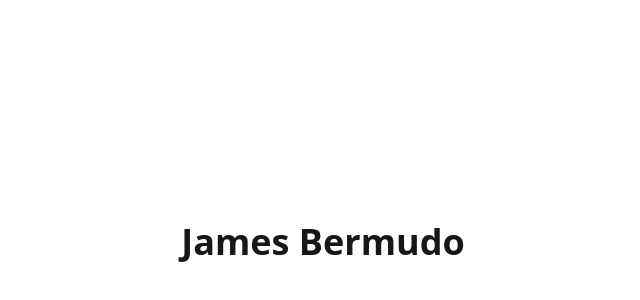
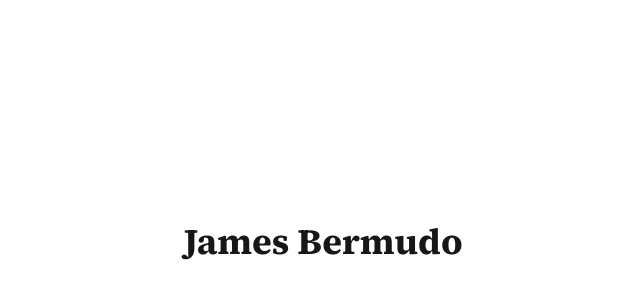
Before and after one commit to jcebermudo/jamesbermudo.com, a Next.js app: page / in a window 1280 px wide. Shown: the part 158-458 px from the top of the page, without its empty margins (317-957 px from the left). Built offline with nearby package versions, Linux system fonts and the light colour scheme.

Commit message:
Refactor layout: replace Geist fonts with Source Serif 4 for improved typography consistency.

```diff
--- a/app/layout.tsx
+++ b/app/layout.tsx
@@ -1,14 +1,9 @@
 import type { Metadata } from "next";
-import { Geist, Geist_Mono } from "next/font/google";
+import { Source_Serif_4 } from "next/font/google";
 import "./globals.css";
 
-const geistSans = Geist({
-  variable: "--font-geist-sans",
-  subsets: ["latin"],
-});
-
-const geistMono = Geist_Mono({
-  variable: "--font-geist-mono",
+const sourceSerif4 = Source_Serif_4({
+  variable: "--font-source-serif-4",
   subsets: ["latin"],
 });
 
@@ -25,7 +20,7 @@ export default function RootLayout({
   return (
     <html
       lang="en"
-      className={`${geistSans.variable} ${geistMono.variable} h-full antialiased`}
+      className={`${sourceSerif4.variable} h-full antialiased`}
     >
       <body className="min-h-full flex flex-col">{children}</body>
     </html>
```
